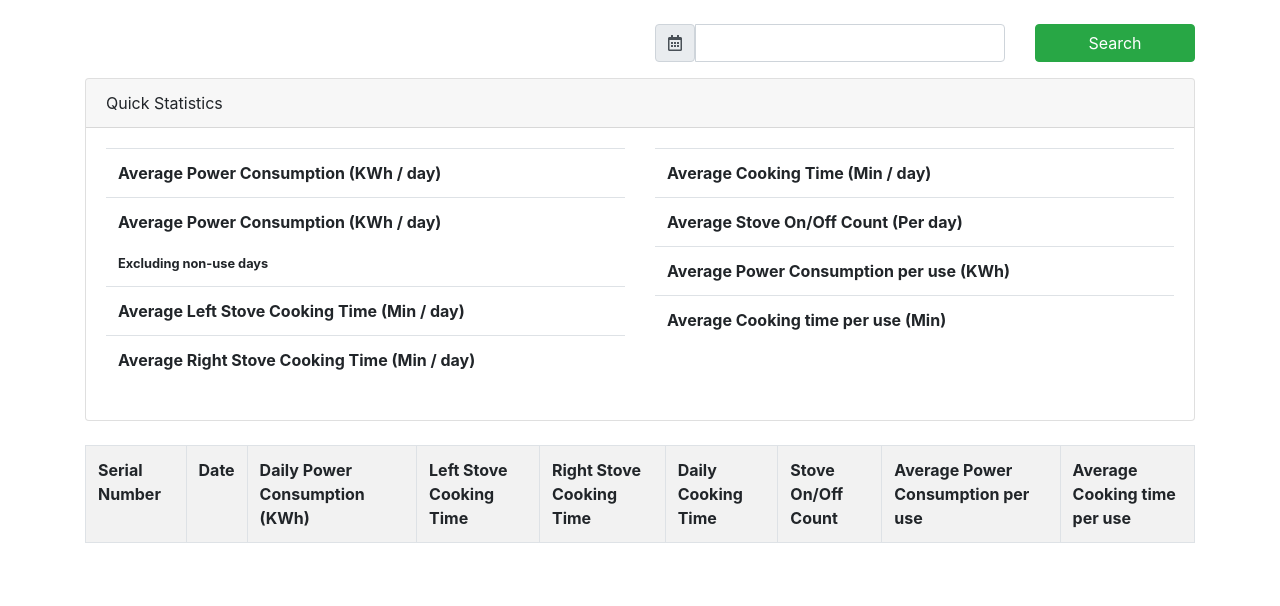
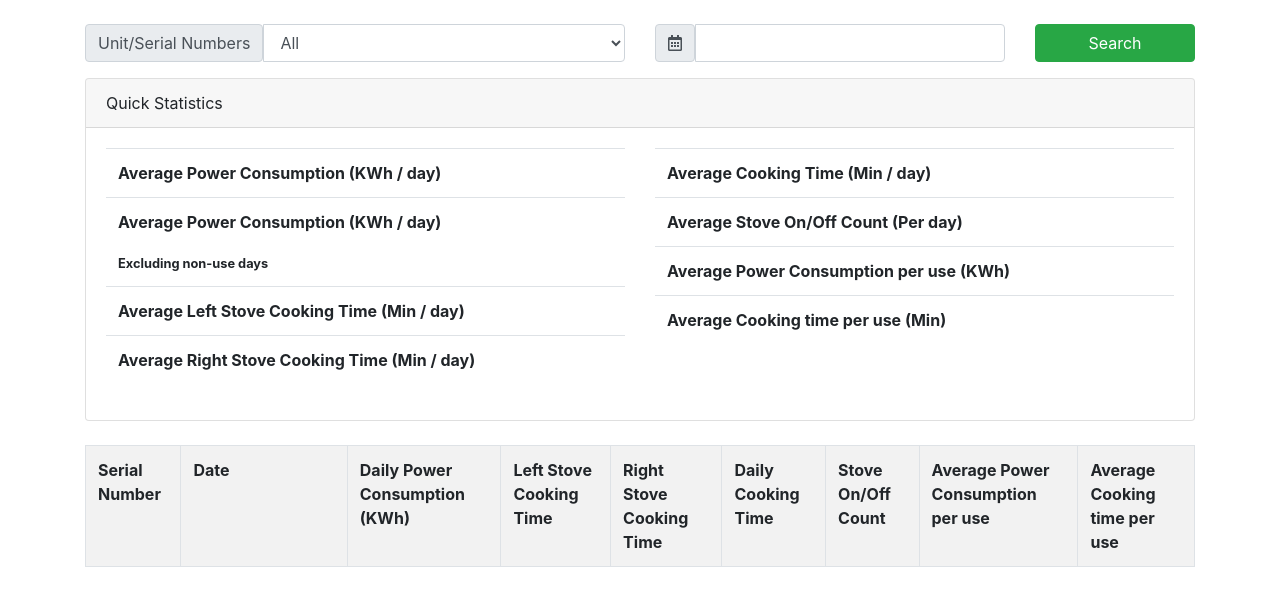
Before and after one commit to trk9001/ecook-angaza, a Django app: page / in a window 1280 px wide. Shown: the part 56-662 px from the top of the page. Run offline with Django 3.2, Linux system fonts and the light colour scheme; the visitor is signed in with stand-in values (Sample User, id 1); data that the repository does not hold is empty; some libraries are stand-ins or nearby versions.

Commit message:
Unit number filtering added in report view

```diff
--- a/reports/templates/reports/reports/reports.html
+++ b/reports/templates/reports/reports/reports.html
@@ -9,16 +9,28 @@
 
 {% block body %}
     <div class="row">
-        <div class="col-md-6 offset-md-6 float-right ">
+        <div class="col-md-12">
             <form method="get" class="row d-flex align-items-center justify-content-between">
-                <div class="form-group col-md-8">
+                <div class="form-group col-md-6">
                     <div class="input-group">
-                        <span class="input-group-text"><i class="far fa-calendar-alt"></i></span>
-                        <input type="text" name="daterange" id="daterange" class="form-control" style="min-width: 280px;">
+                        <span class="input-group-text">Unit/Serial Numbers</span>
+                        <select name="unit_number" id="id_unit_number" class="form-control" style="min-width: 280px;">
+                            <option value="all">All</option>
+                            {% for unit_number in unit_numbers %}
+                                <option value="{{ unit_number.unit_number }}" {% if 'unit_number' in query_params and query_params.unit_number == unit_number.unit_number|stringformat:"i" %}selected{% endif %}>{{ unit_number.unit_number }}</option>
+                            {% endfor %}
+                        </select>
                     </div>
                 </div>
 
-                <div class="form-group col-md-4 w-100">
+                <div class="form-group col-md-4">
+                    <div class="input-group">
+                        <span class="input-group-text"><i class="far fa-calendar-alt"></i></span>
+                        <input type="text" name="daterange" id="daterange" class="form-control" style="min-width: 280px;" {% if 'daterange' in query_params and query_params.daterange != '' %}value="{{ query_params.daterange }}"{% endif %}>
+                    </div>
+                </div>
+
+                <div class="form-group col-md-2 w-100">
                     <button type="submit" class="btn btn-success d-block w-100">Search</button>
                 </div>
             </form>
@@ -92,7 +104,7 @@
                 <table class="table table-striped table-bordered table-hover">
                     <tr>
                         <th>Serial Number</th>
-                        <th>Date</th>
+                        <th width="15%">Date</th>
                         <th>Daily Power Consumption (KWh)</th>
                         <th>Left Stove Cooking Time</th>
                         <th>Right Stove Cooking Time</th>
--- a/reports/views/reports.py
+++ b/reports/views/reports.py
@@ -1,7 +1,7 @@
 import datetime, math
 from django.views.generic import TemplateView
 from django.contrib.auth.mixins import LoginRequiredMixin
-from reports.models import UsageData
+from reports.models import UsageData, UnitNumber
 
 
 TYPES = {
@@ -33,12 +33,14 @@ class ReportsView(LoginRequiredMixin, TemplateView):
         done_unit_numbers = []
         report_data = []
         quick_statistics = {}
+        query_params = {}
         prev_stove_on_off_count = 0
         context = super().get_context_data(**kwargs)
         request = self.request
 
         if 'daterange' in request.GET:
             daterange = request.GET['daterange']
+            query_params['daterange'] = daterange
             daterange_splitted = daterange.split(' - ')
             from_date = daterange_splitted[0]
             from_date = datetime.datetime.strptime(from_date, '%m/%d/%Y').date()
@@ -46,11 +48,16 @@ class ReportsView(LoginRequiredMixin, TemplateView):
             to_date = daterange_splitted[1]
             to_date = datetime.datetime.strptime(to_date, '%m/%d/%Y').date()
             to_date = str(to_date) + ' 23:59:00'
+            usage_data_filter = {
+                'when_datetime__gte': from_date,
+                'when_datetime__lte': to_date
+            }
 
-            data = UsageData.objects.filter(
-                when_datetime__gte=from_date,
-                when_datetime__lte=to_date,
-            ).values(
+            if 'unit_number' in request.GET and request.GET['unit_number'] != 'all':
+                usage_data_filter['unit_number'] = request.GET['unit_number']
+                query_params['unit_number'] = request.GET['unit_number']
+
+            data = UsageData.objects.filter(**usage_data_filter).values(
                 'unit_number',
                 'data_type',
                 'when_datetime__date',
@@ -139,4 +146,7 @@ class ReportsView(LoginRequiredMixin, TemplateView):
             context['data'] = report_data
             context['quick_statistics'] = quick_statistics
 
+        context['unit_numbers'] = UnitNumber.objects.all().order_by('unit_number')
+        context['query_params'] = query_params
+
         return context
```
